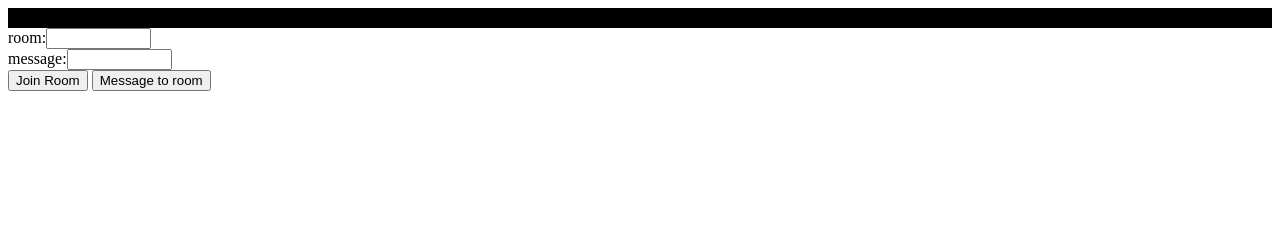
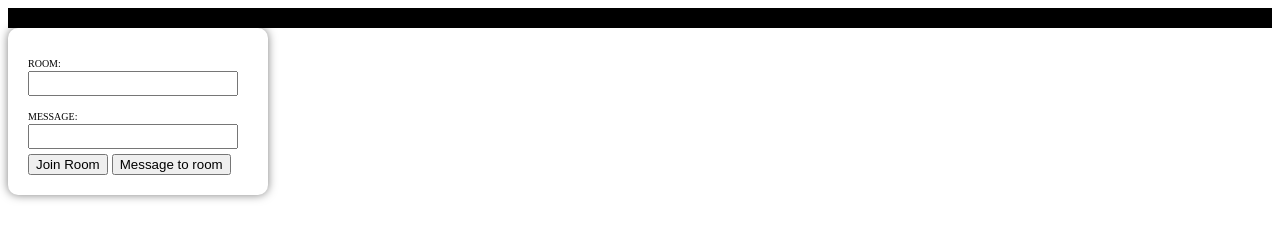
Before and after one commit to akella/websockets, a website: page index.html in a window 1280 px wide. Drawn offline with nearby package versions, Linux system fonts and the light colour scheme; no server answers.

Commit message:
add mouse clicks and scroll

```diff
--- a/index.html
+++ b/index.html
@@ -8,16 +8,39 @@
         overflow: auto;
         box-sizing: border-box;
       }
+      #wsform{
+        border-radius: 10px;
+        box-shadow: 0 0 10px rgba(0,0,0,0.5);
+        padding: 20px;
+        max-width: 220px;
+      }
+      #wsform div{
+        padding: 5px 0;
+      }
+      #wsform label{
+        width: 100px;
+        display: inline-block;
+        font-size: 10px;
+        text-transform: uppercase;
+      }
+      #wsform  input{
+        padding: 3px;
+        display: inline-block;
+        width: 200px;
+      }
     </style>
   </head>
   <body>
     <div id="view">
 
     </div>
-    room:<input type="text" name="" size="10" id="room" id=""><br>
-    message:<input type="text" name="" size="10" id="message" id=""><br>
-    <button id="join">Join Room</button>
-    <button id="send">Message to room</button>
+    <div id="wsform">
+      <div><label>room:</label><input type="text" name="" size="30" id="room" id=""><br></div>
+      <div><label>message:</label><input type="text" name="" size="30" id="message" id=""></div>
+      <button id="join">Join Room</button>
+      <button id="send">Message to room</button>
+    </div>
+
     <script src="https://cdnjs.cloudflare.com/ajax/libs/socket.io/2.0.1/socket.io.js"></script>
     <script src="https://code.jquery.com/jquery-1.11.1.js"></script>
     <script>
@@ -34,6 +57,15 @@
           socket.emit('mousecursor', mdata);
         });
 
+        $(document).on('click', function (e) {
+          var data = {};
+          data.position = {};
+          data.position.x = e.pageX;
+          data.position.y = e.pageY + $('#view').scrollTop();
+          data.room = $('#room').val() || '0';
+          socket.emit('click', data);
+        });
+
         $('#send').on('click', function () {
           socket.emit('roomMessage', {room: $('#room').val(), message: $('#message').val() });
         });
@@ -44,14 +76,14 @@
 
         // init page, copy VIEW
         socket.on('connected',function(data){
-          console.log(data);
-          alert('connected');
+          console.log('connected',data);
           // if(data.room==$('#room').val()){
             $v = $('#view');
             $v.width(data.width);
             $v.height(data.height);
             $v.html($.parseHTML(data.html));
             $('head').append($.parseHTML(data.head));
+            $('#view').scrollTop(data.scrollTop);
           // }
         })
 
@@ -66,6 +98,15 @@
           socket.emit('inputchange', data);
         });
 
+        $('#view').scroll(function() {
+          let datascroll = {};
+          datascroll.room = $('#room').val() || '0';
+          datascroll.scroll = $('#view').scrollTop();
+          console.log(datascroll);
+          socket.emit('scroll', datascroll);
+        });
+
+
         // socket.on('room', function(room) {
         //     socket.join(room);
         //     console.log('joining',room);
```
Also changed, not shown: index.js (+7 -0 lines).
